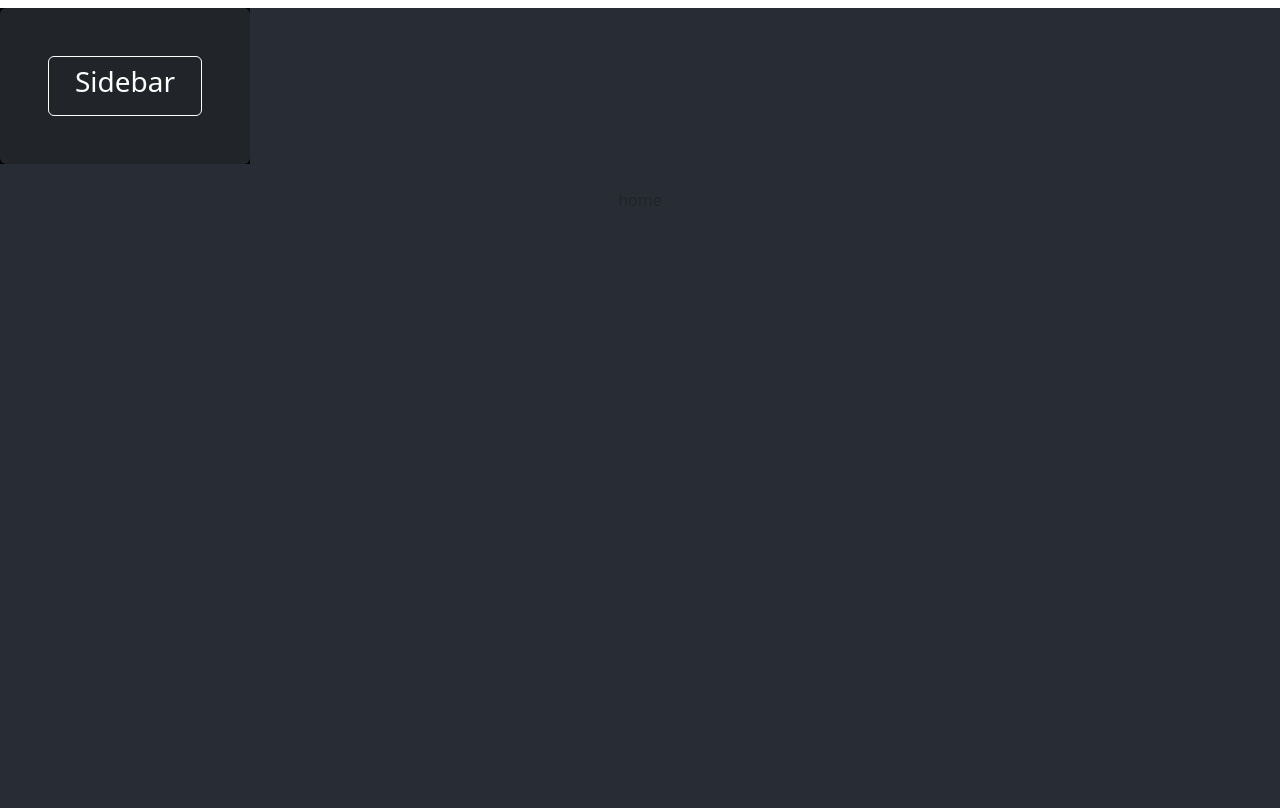
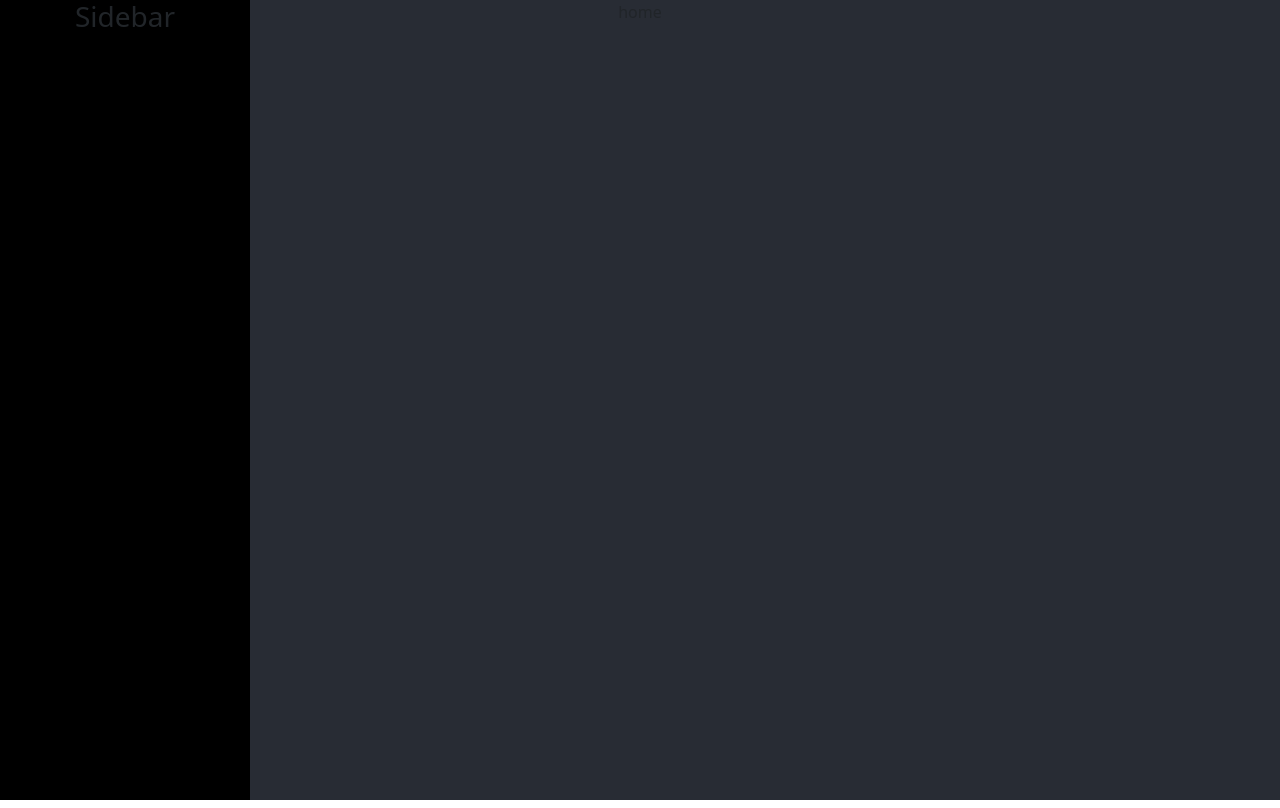
Before and after one commit to zahiralasad/layouts, a React (Create React App) app: page / in a window 1280 px wide. Built offline with nearby package versions, Linux system fonts and the light colour scheme.

Commit message:
sample Sidebar

```diff
--- a/src/components/Sidebar.js
+++ b/src/components/Sidebar.js
@@ -3,11 +3,7 @@ import React from 'react';
 function Sidebar(){
     return (
       <div className="Sidebar">
-      <div className="mt-2 p-4 p-md-5 mb-4 rounded text-bg-dark">
-        <div className="p-2 border border-white rounded text-center">
           <h3>Sidebar</h3>
-        </div>
-      </div>
     </div >
       )
 }
--- a/src/css/App.css
+++ b/src/css/App.css
@@ -43,5 +43,6 @@
 .Sidebar {
   height: 100%;
   width: 250px;
+  position: fixed;
   background-color: black
 }
```
